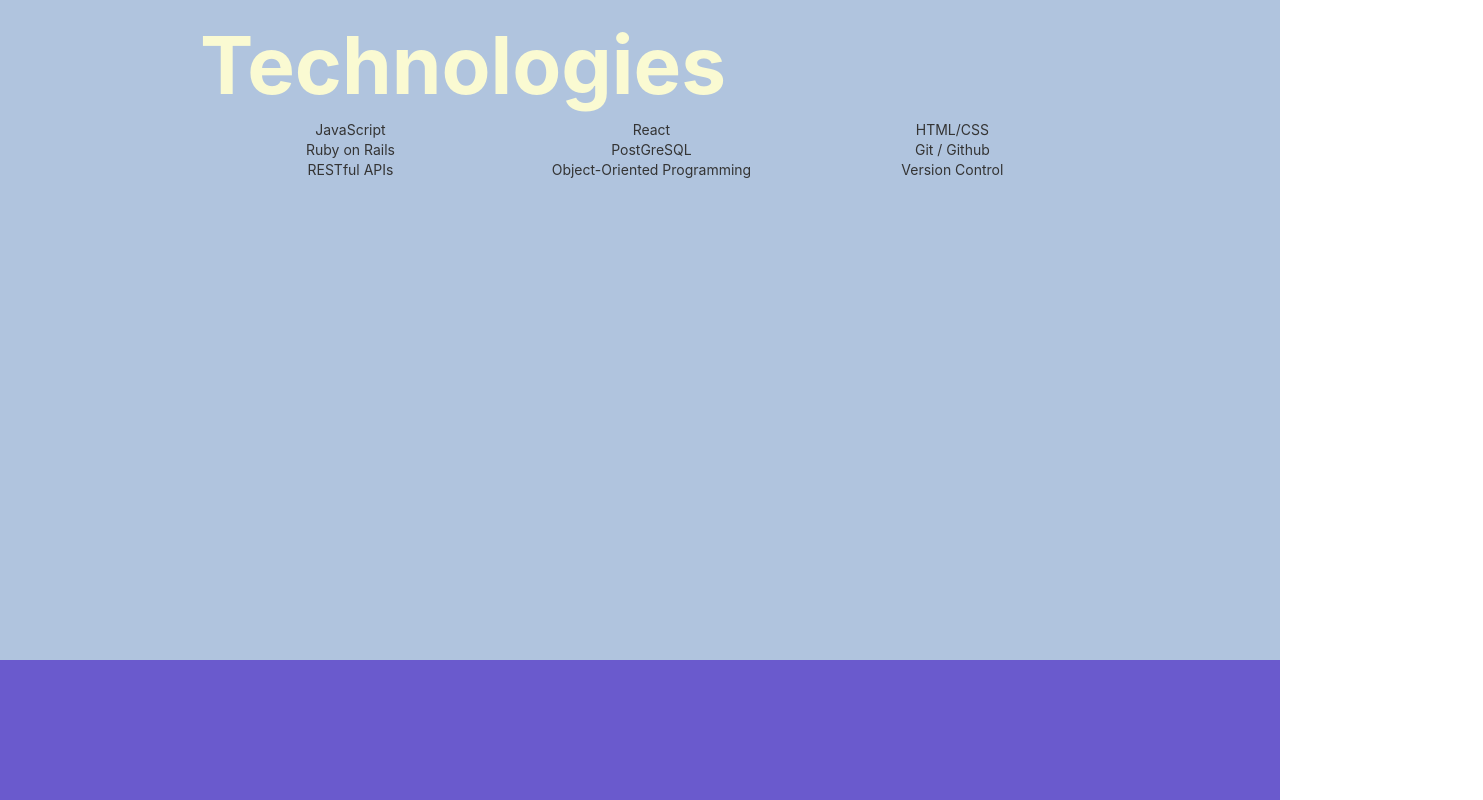
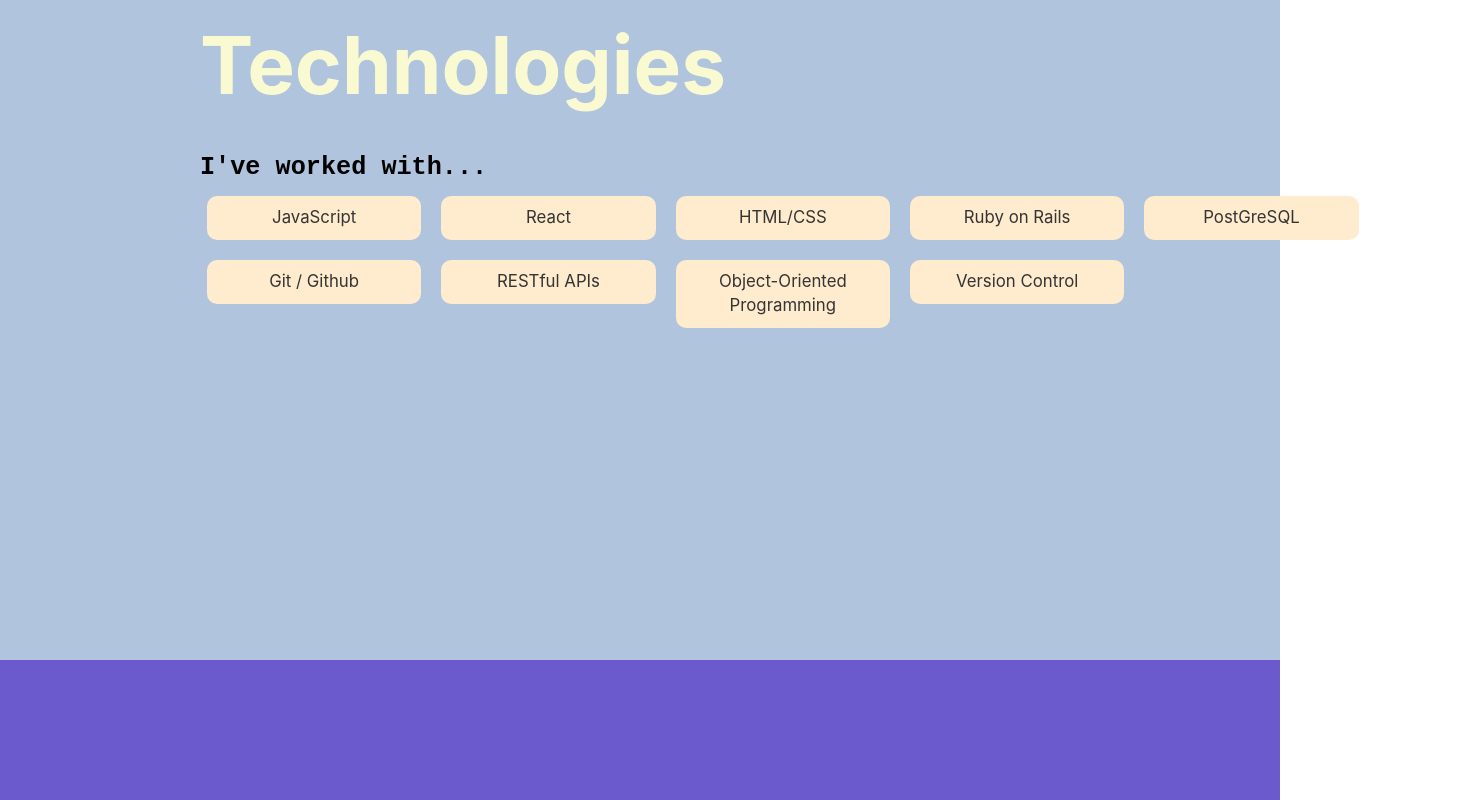
Before and after one commit to robotriley/portfolio-site, a React (Create React App) app: page / in a window 1280 px wide. Shown: the part 1740-2540 px from the top of the page, 1483 px wide, since content can reach past the window. Built offline with nearby package versions, Linux system fonts and the light colour scheme.

Commit message:
the css on these cells look like crap

```diff
--- a/src/App.css
+++ b/src/App.css
@@ -166,3 +166,11 @@
 .rs-carousel-slider-item {
   background-color: lightskyblue;
 }
+
+.rs-col {
+  font-size: larger;
+  padding: 10px;
+  margin: 10px;
+  background-color: blanchedalmond;
+  border-radius: 10px;
+}
--- a/src/App.js
+++ b/src/App.js
@@ -62,18 +62,19 @@
       <div ref={techRef} id='technologiesContent'>
         <div className='contentLit'>
         <h1 className='sectionHeader'>Technologies</h1>
+        <p className='para'>I've worked with...</p>
           <div className="show-grid">
             <Grid fluid>
-              <Row className="show-grid">
-                <Col xs={8}>JavaScript</Col>
-                <Col xs={8}>React</Col>
-                <Col xs={8}>HTML/CSS</Col>
-                <Col xs={8}>Ruby on Rails</Col>
-                <Col xs={8}>PostGreSQL</Col>
-                <Col xs={8}>Git / Github</Col>
-                <Col xs={8}>RESTful APIs</Col>
-                <Col xs={8}>Object-Oriented Programming</Col>
-                <Col xs={8}>Version Control</Col>
+              <Row gutter={16} className="show-grid">
+                <Col sm={4}>JavaScript</Col>
+                <Col xs={4}>React</Col>
+                <Col xs={4}>HTML/CSS</Col>
+                <Col xs={4}>Ruby on Rails</Col>
+                <Col xs={4}>PostGreSQL</Col>
+                <Col xs={4}>Git / Github</Col>
+                <Col xs={4}>RESTful APIs</Col>
+                <Col xs={4}>Object-Oriented Programming</Col>
+                <Col xs={4}>Version Control</Col>
               </Row>
               </Grid>
           </div>
```
